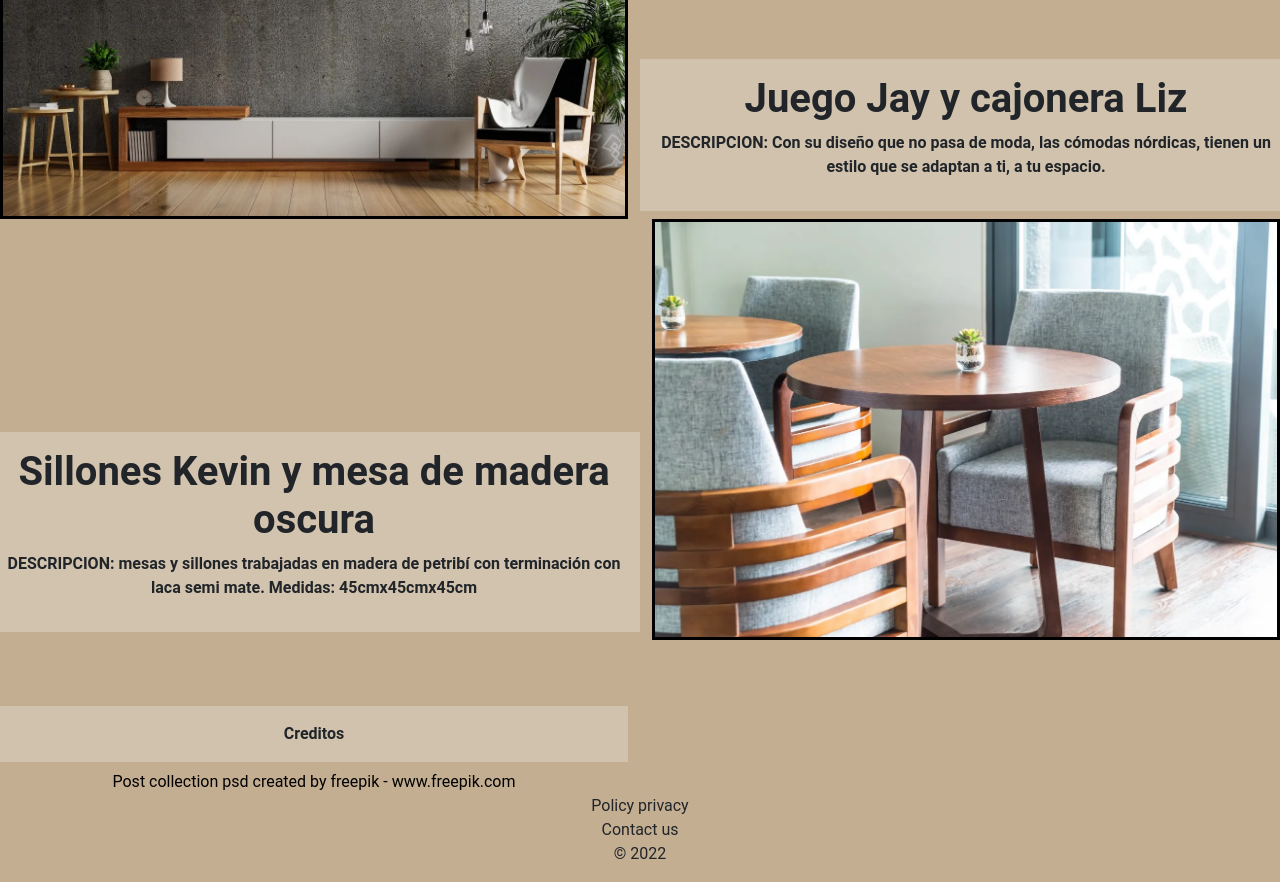
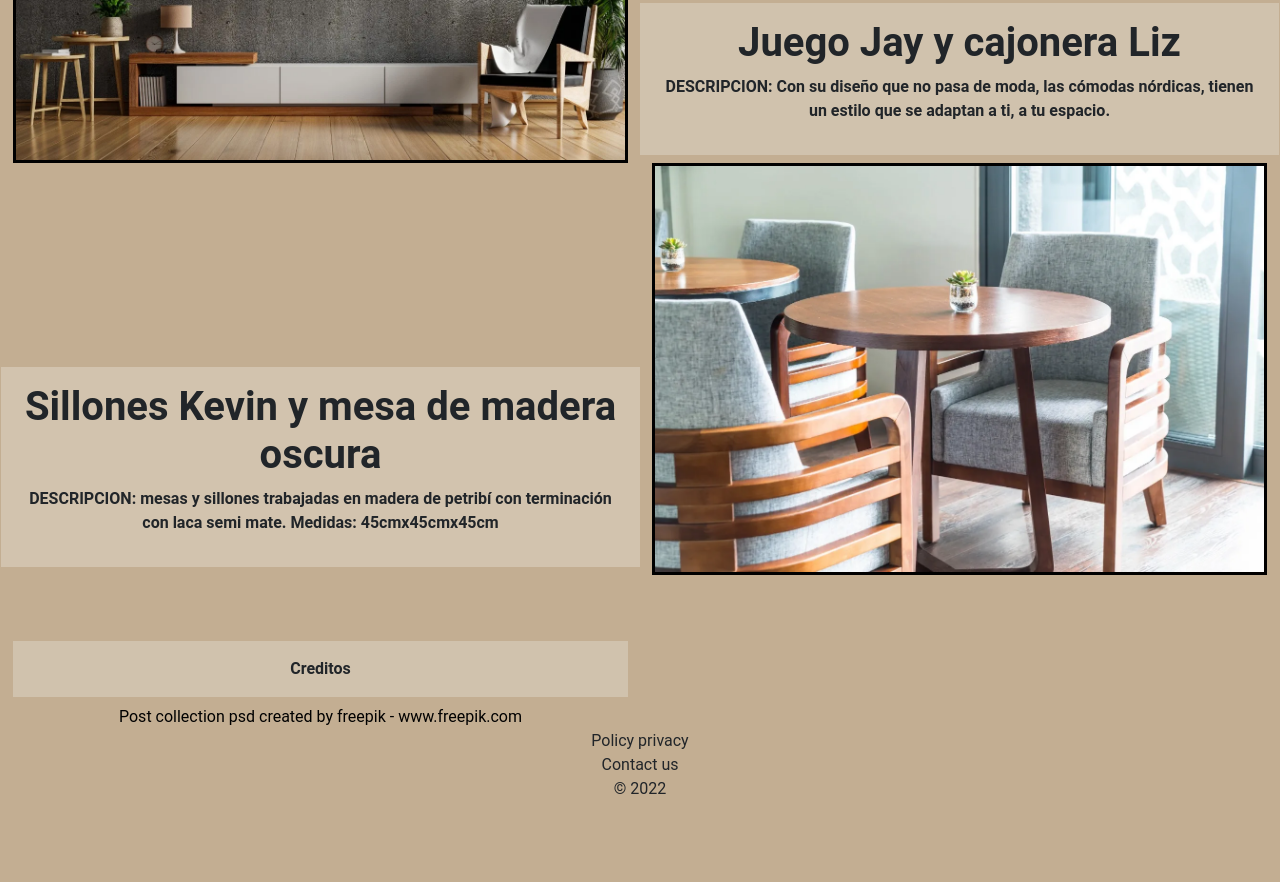
Before and after one commit to JuanJoseParodi/Proyecto-final, a website: page productos.html in a window 1280 px wide. Shown: the part 3206-4088 px from the top of the page. After the commit the page ends 4036 px from the top, so only its background shows below. Drawn offline with nearby package versions, Linux system fonts and the light colour scheme.

Commit message:
proyecto final

```diff
--- a/scss/components/_media-queris.scss
+++ b/scss/components/_media-queris.scss
@@ -25,3 +25,10 @@
 
 
 }
+
+//productos.html
+@media (min-width: 375px) {
+    .containers {
+        margin: 13px 13px 13px 13px;
+    }
+}
--- a/scss/components/_productoshtml.scss
+++ b/scss/components/_productoshtml.scss
@@ -19,8 +19,6 @@
 }
 
 .containers {
-
-    max-width: 120em;
     img {
         width: 100%;
         border: solid black;
```
Also changed, not shown: css/styles.css.
